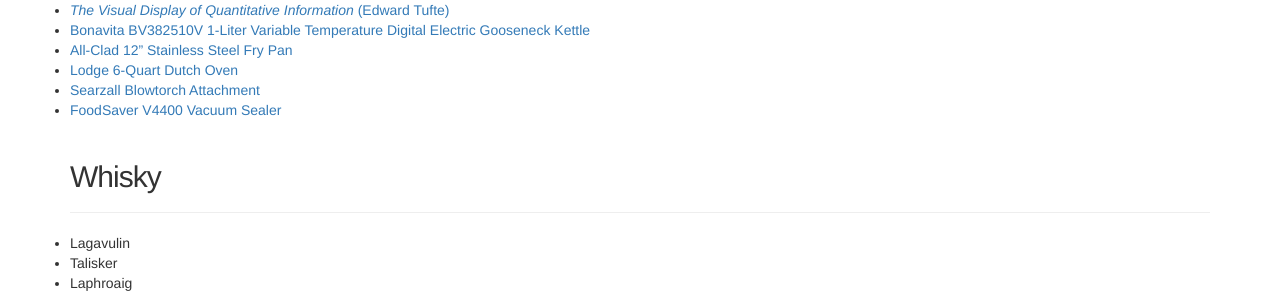
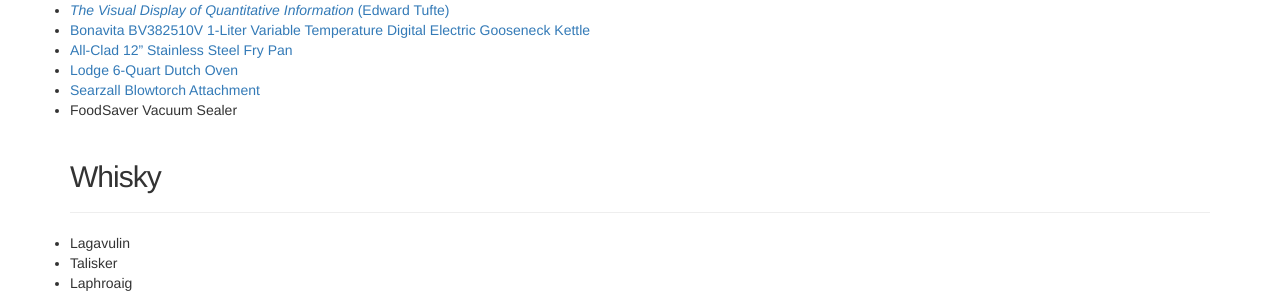
Before and after one commit to gabe/gabe.github.com, a Jekyll site: the page built from wishlist.md, in a window 1280 px wide. Shown: the part 210-504 px from the top of the page. Built offline with Jekyll 4.4.1, drawn with Linux system fonts in a browser that asks for light colours; nearby versions of some CDN libraries; comment, search, counter and statistics services are not loaded.

Commit message:
Update wishlist.md

```diff
--- a/wishlist.md
+++ b/wishlist.md
@@ -13,7 +13,7 @@
 - [All-Clad 12" Stainless Steel Fry Pan][2]
 - [Lodge 6-Quart Dutch Oven][1]
 - [Searzall Blowtorch Attachment][5]
-- [FoodSaver V4400 Vacuum Sealer][6]
+- FoodSaver Vacuum Sealer
 
 <div class="page-header">
   <h2>Whisky</h2>
```
